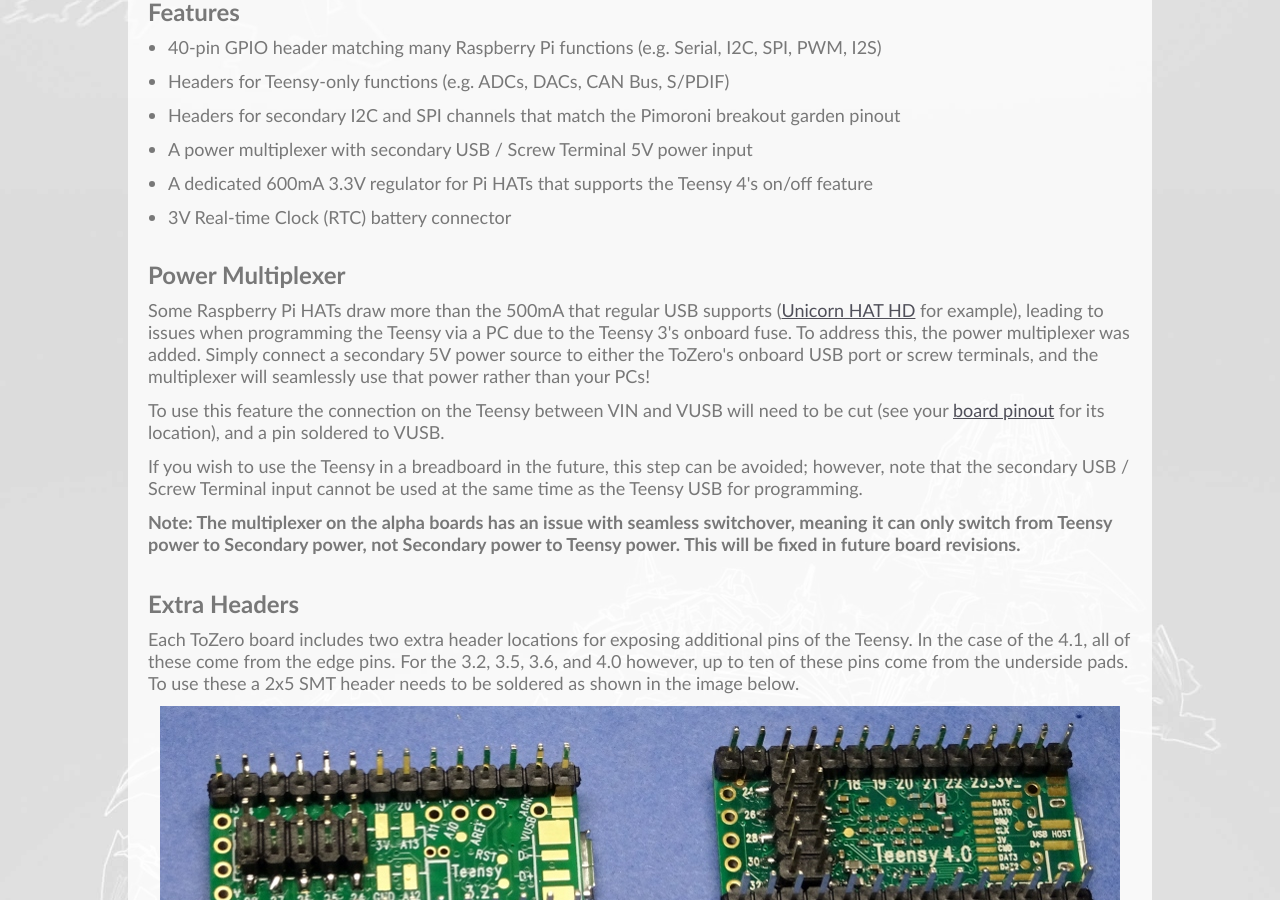
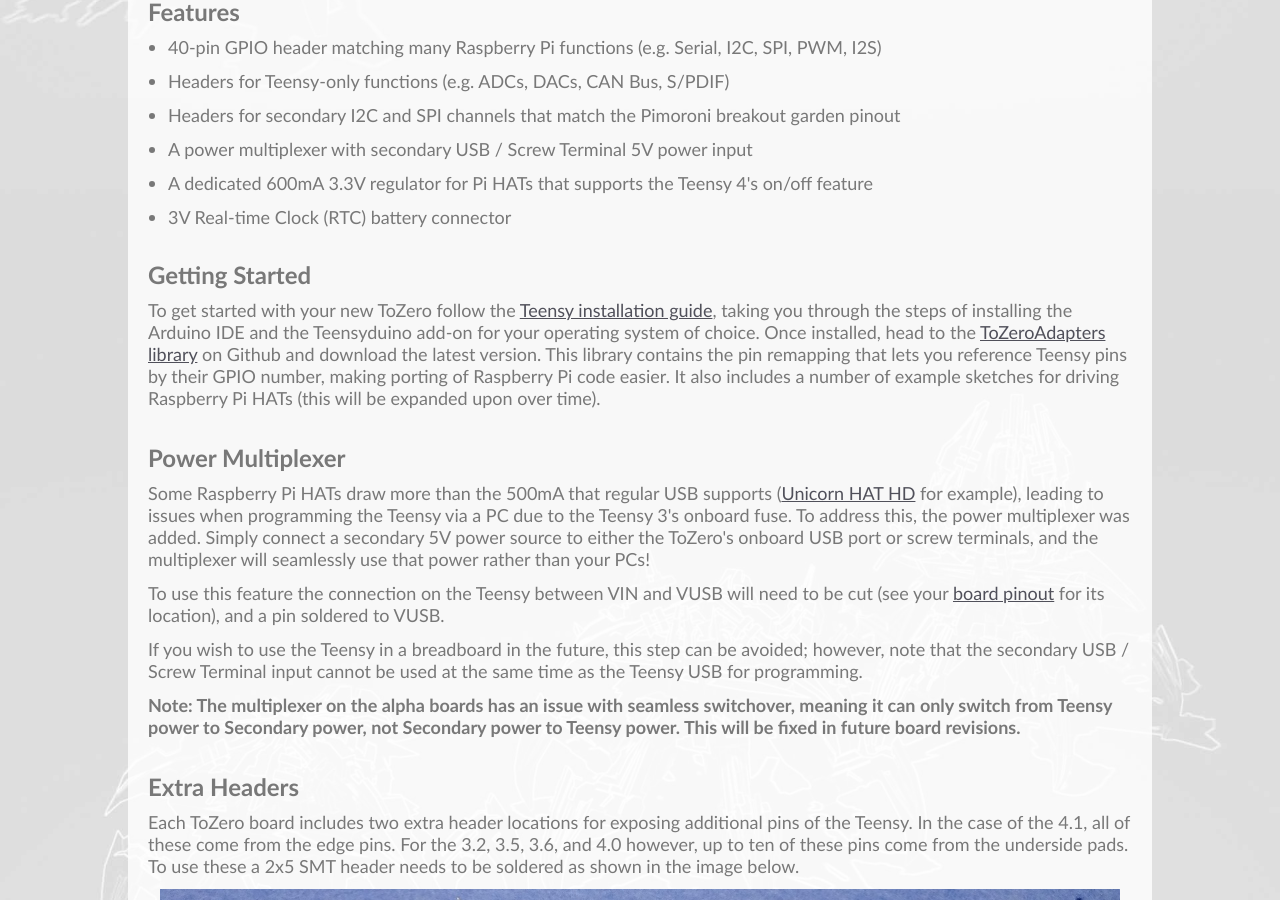
Before and after one commit to christophertmparrott/christophertmparrott.github.io, a Jekyll site: the page built from products/tozero/index.html, in a window 1280 px wide and 900 px high, scrolled down 894 px. Built offline with Jekyll 4.4.1, drawn with Linux system fonts in a browser that asks for light colours; some web fonts are replaced.

Commit message:
Added a getting started section

```diff
--- a/products/tozero/index.html
+++ b/products/tozero/index.html
@@ -6,7 +6,7 @@ description: An overview of the ToZero adapter boards
 				<h2>ToZero - Use Raspberry Pi HATs with a Teensy!</h2>
 				<p>The ToZero is a Raspberry Pi Zero form-factor adapter board for the Arduino-compatible Teensy microcontroller, opening up a whole world of Pi HATs. There are two versions of the ToZero board, the 3x supporting the Teensy 3 family (3.2/.5.6 & LC), and the 4x supporting the Teensy 4 family (4.0 & 4.1).
 
-				<p><img src="/products/tozero/images/tozeros+teensys.jpg" alt="Project Teaser" title="Project Teaser" style="max-width: 100%; display: block; margin-left: auto; margin-right: auto;"/>
+				<p><img src="/products/tozero/images/tozeros+teensys.jpg" alt="Four assembled ToZero boards" title="Four assembled ToZero boards" style="max-width: 100%; display: block; margin-left: auto; margin-right: auto;"/>
 				<center>(Teensy 3.2, 3.5, 4.0, and 4.1 mounted in their respective ToZero adapters)</center></p>
 
 				<h3>Features</h3>
@@ -19,6 +19,11 @@ description: An overview of the ToZero adapter boards
 					<li>A dedicated 600mA 3.3V regulator for Pi HATs that supports the Teensy 4's on/off feature</li>
 					<li>3V Real-time Clock (RTC) battery connector</li>
 				</ul>
+
+				<h3>Getting Started</h3>
+
+				<p>To get started with your new ToZero follow the <a href="https://www.pjrc.com/teensy/td_download.html" target="_blank">Teensy installation guide</a>, taking you through the steps of installing the Arduino IDE and the Teensyduino add-on for your operating system of choice. Once installed, head to the <a href="https://github.com/ZodiusInfuser/ToZeroAdapters" target="_blank">ToZeroAdapters library</a> on Github and download the latest version. This library contains the pin remapping that lets you reference Teensy pins by their GPIO number, making porting of Raspberry Pi code easier. It also includes a number of example sketches for driving Raspberry Pi HATs (this will be expanded upon over time).</p>
+				</br>
 
 				<h3>Power Multiplexer</h3>
 
@@ -84,7 +89,6 @@ description: An overview of the ToZero adapter boards
 				<br />
 
 
-
 				<h2>ToZero 4x Pinouts</h2>
 
 				<p>Here are the pinout diagrams for the two Teensy boards that the ToZero 4x supports.</p>
```
